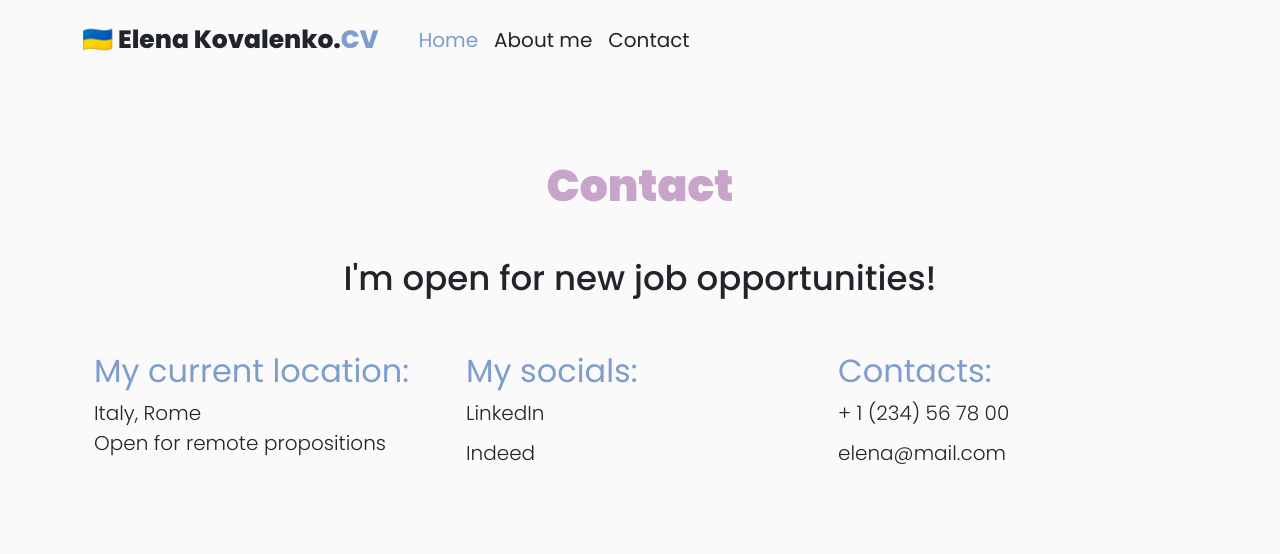
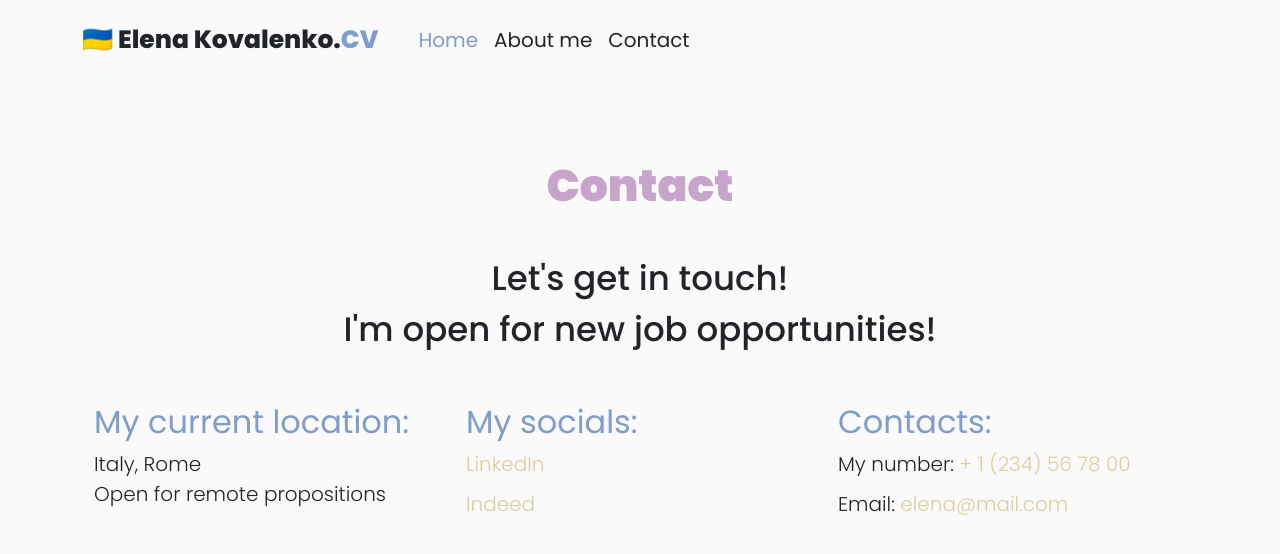
Before and after one commit to ElenaKova/Pers_site, a plain HTML site: page contact.html in a window 1280 px wide. Drawn offline with nearby package versions, Linux system fonts and the light colour scheme; a web font is replaced by a local one.

Commit message:
social link

```diff
--- a/contact.html
+++ b/contact.html
@@ -55,9 +55,9 @@
         </div>
     </div>
     <div class="container">
-        <p class="sub-contact">I'm open for new job opportunities!</p>
+        <p class="sub-contact">Let's get in touch!<br>I'm open for new job opportunities!</p>
     </div>
-    <div class="container  my-5 col-lg-12 col-md col-sm ">
+    <div class="container my-5 col-lg-12 col-md col-sm ">
         <div class="d-flex contact justify-content-center">
             <div class="container item-contact">
                 <h2>My current location:</h2>
@@ -65,14 +65,17 @@
             </div>
             <div class="container item-contact">
                 <h2>My socials:</h2>
-                <p><a href="#" class="link-social"><span>LinkedIn</span></a></p>
-                <p><a href="#" class="link-social"><span>Indeed</span></a></p>
+                <p><a href="https://www.linkedin.com/in/elena-kovalenko-438ab3234/" target="_blank"
+                        class="social-link">LinkedIn</a>
+                </p>
+                <p><a href="https://profile.indeed.com/?hl=it_IT&co=IT" class="social-link"><span>Indeed</span></a></p>
             </div>
             <div class="container item-contact">
                 <h2>Contacts:</h2>
-                <p><a href="tel:+1234567800" data-action="phone" class="link-social"><span>+ 1 (234) 56 78
+                <p>My number: <a href="tel:+1234567800" data-action="phone" class="social-link"><span>+ 1 (234) 56 78
                             00</span></a></p>
-                <p><a href="mailto:elena@mail.com" data-action="email" class="link-social"><span>elena@mail.com</a></p>
+                <p>Email: <a href="mailto:elena@mail.com" data-action="email"
+                        class="social-link"><span>elena@mail.com</a></p>
             </div>
         </div>
     </div>
--- a/src/contact.css
+++ b/src/contact.css
@@ -1,4 +1,6 @@
 @import url('https://fonts.googleapis.com/css2?family=Allison&family=Oswald:wght@200;300;400;500;600;700&family=Poppins:wght@200;300;400;500;600;800;900&family=Public+Sans&display=swap');
+@import url(https://maxcdn.bootstrapcdn.com/font-awesome/4.7.0/css/font-awesome.min.css);
+
 
 p {
     font-size: 20px;
@@ -13,12 +15,12 @@ p {
     border-radius: 5px;
 } */
 
-a.link-social {
-    color: var(--haiti-color);
+a.social-link {
+    color: var(--accent-color);
     text-decoration: none;
 }
 
-a.link-social:hover {
+a.social-link:hover {
     color: var(--main-brand-color);
 }
 
```
Also changed, not shown: about.html (+4 -4 lines), img/indeed-logo.png (added), img/index.png (added), img/linkedin-logo.png (added), 1 other file.
